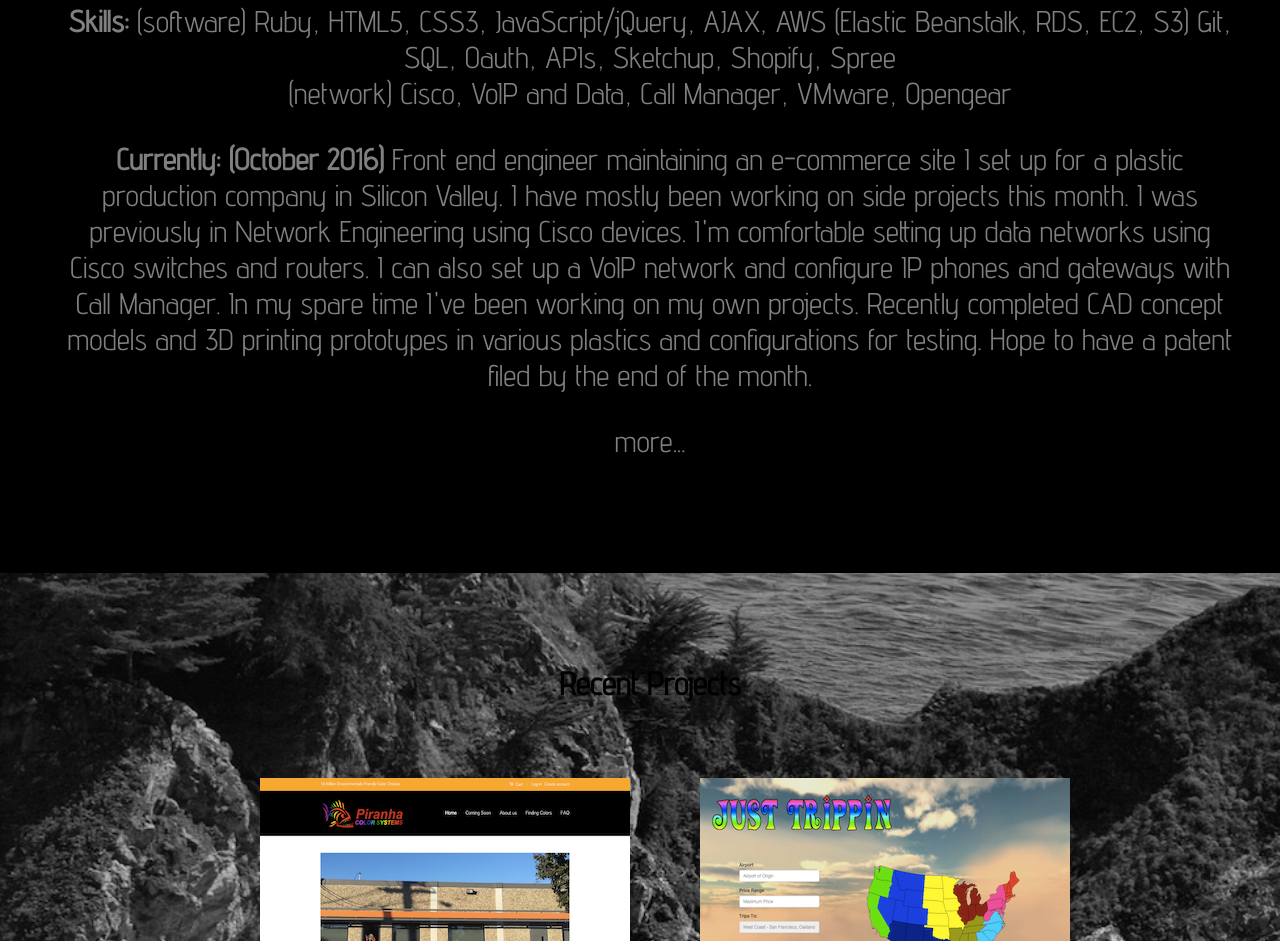
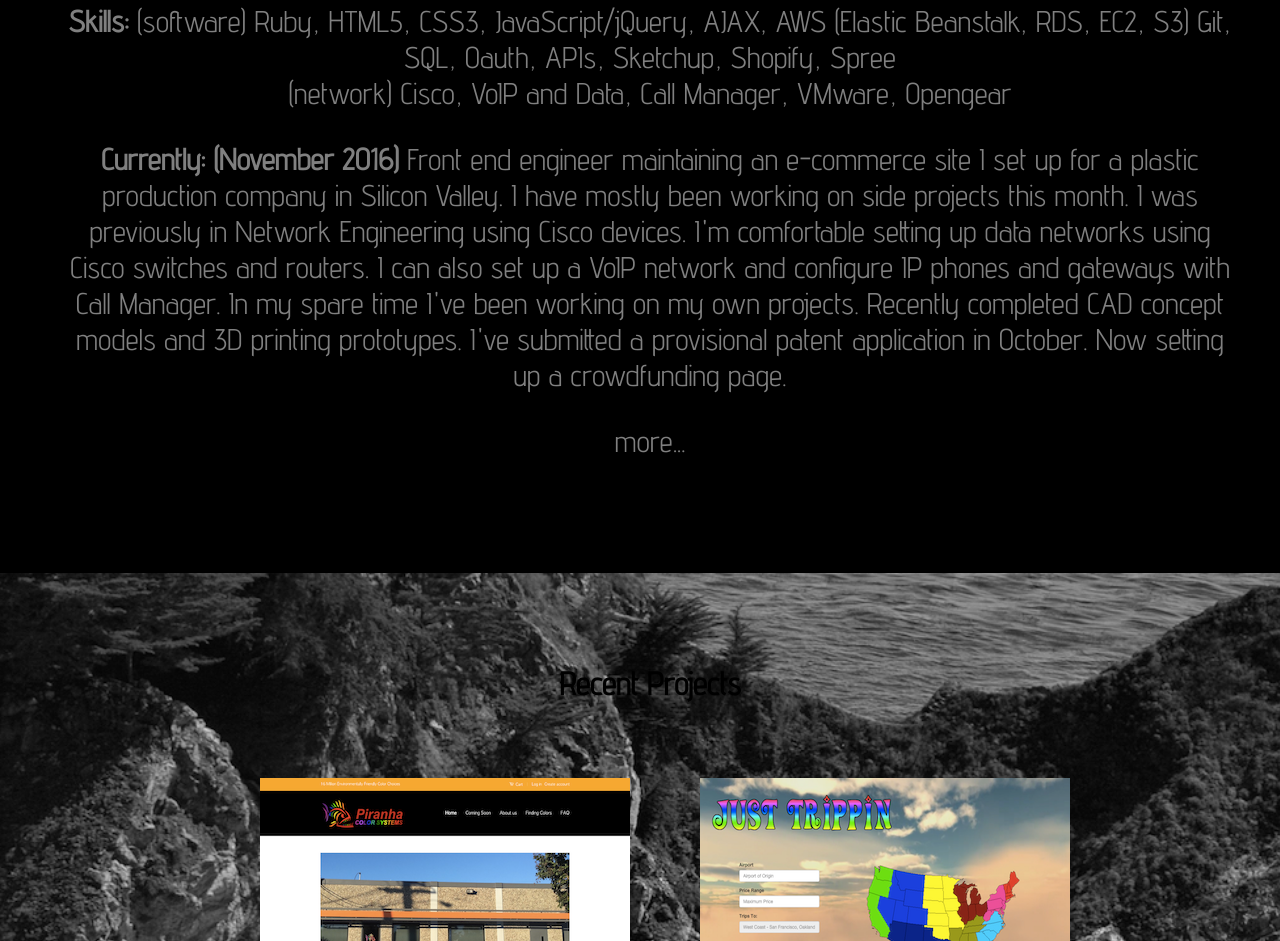
Before and after one commit to JessC/JessC.github.io, a plain HTML site: page index.html in a window 1280 px wide. Shown: the part 1312-2253 px from the top of the page. Drawn offline with nearby package versions, Linux system fonts and the light colour scheme; a web font is replaced by a local one.

Commit message:
nov about

```diff
--- a/index.html
+++ b/index.html
@@ -109,8 +109,8 @@
           <br>
           (network) Cisco, VoIP and Data, Call Manager, VMware, Opengear
         </p>
-        <p class="grey-text"><b>Currently: (October 2016) </b> Front end engineer maintaining an e-commerce site I set up for a plastic production company in Silicon Valley. I have mostly been working on side projects this month. I was previously in Network Engineering using Cisco devices. I'm comfortable setting up data networks using Cisco switches and routers. I can also set up a VoIP network and configure IP phones and gateways with Call Manager.
-          In my spare time I've been working on my own projects. Recently completed CAD concept models and 3D printing prototypes in various plastics and configurations for testing. Hope to have a patent filed by the end of the month. </p>
+        <p class="grey-text"><b>Currently: (November 2016) </b> Front end engineer maintaining an e-commerce site I set up for a plastic production company in Silicon Valley. I have mostly been working on side projects this month. I was previously in Network Engineering using Cisco devices. I'm comfortable setting up data networks using Cisco switches and routers. I can also set up a VoIP network and configure IP phones and gateways with Call Manager.
+          In my spare time I've been working on my own projects. Recently completed CAD concept models and 3D printing prototypes. I've submitted a provisional patent application in October. Now setting up a crowdfunding page.  </p>
 
         <div id="more"><p><span class="grey-text">
           more...</span>
```
